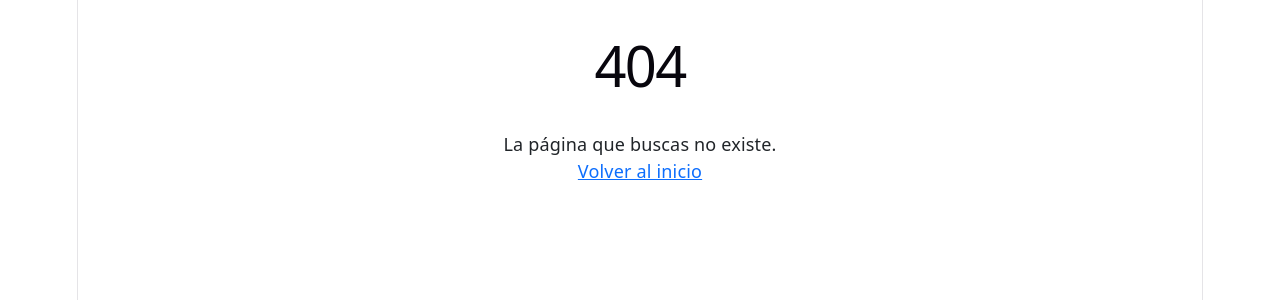
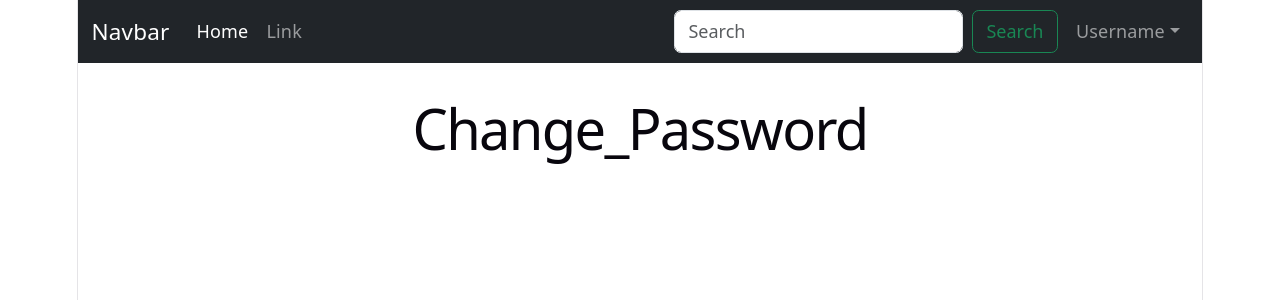
Before and after one commit to Jacl1292/login-reactvite-jwtextend, a React (Vite) app: page /change-password in a window 1280 px wide. Before the commit this address had no page. Shown: the top 300 px of the page. Built offline with nearby package versions, Linux system fonts and the light colour scheme.

Commit message:
agregando navbar

```diff
--- /dev/null
+++ b/src/components/navbar.jsx
@@ -0,0 +1,44 @@
+
+function Navbar() {
+    return (
+        <nav className="navbar navbar-expand-lg navbar-dark bg-dark">
+            <div className="container-fluid">
+                <a className="navbar-brand" href="#">Navbar</a>
+                <button className="navbar-toggler" type="button" data-bs-toggle="collapse" data-bs-target="#navbarSupportedContent" aria-controls="navbarSupportedContent" aria-expanded="false" aria-label="Toggle navigation">
+                    <span className="navbar-toggler-icon"></span>
+                </button>
+                <div className="collapse navbar-collapse" id="navbarSupportedContent">
+                    <ul className="navbar-nav me-auto mb-2 mb-lg-0">
+                        <li className="nav-item">
+                            <a className="nav-link active" aria-current="page" href="#">Home</a>
+                        </li>
+                        <li className="nav-item">
+                            <a className="nav-link" href="#">Link</a>
+                        </li>
+
+                    </ul>
+                    <form className="d-flex me-2" role="search">
+                        <input className="form-control me-2" type="search" placeholder="Search" aria-label="Search" />
+                        <button className="btn btn-outline-success" type="submit">Search</button>
+                    </form>
+                    <ul className="navbar-nav mb-2 mb-lg-0">
+
+                        <li className="nav-item dropdown">
+                            <a className="nav-link dropdown-toggle" href="#" role="button" data-bs-toggle="dropdown" aria-expanded="false">
+                                Username
+                            </a>
+                            <ul className="dropdown-menu">
+                                <li><a className="dropdown-item" href="#">Action</a></li>
+                                <li><a className="dropdown-item" href="#">Another action</a></li>
+                                <li><hr className="dropdown-divider" /></li>
+                                <li><a className="dropdown-item" href="#">Something else here</a></li>
+                            </ul>
+                        </li>
+                    </ul>
+                </div>
+            </div>
+        </nav>
+    )
+}
+
+export default Navbar
--- a/src/main.jsx
+++ b/src/main.jsx
@@ -8,10 +8,12 @@
 
 import './index.css'
 import App from './App.jsx'
+import Navbar from './components/navbar.jsx'
 
 createRoot(document.getElementById('root')).render(
   <StrictMode>
     <AuthProvider>
+      <Navbar />
       <App />
     </AuthProvider>
   </StrictMode>,
--- /dev/null
+++ b/src/pages/change-password.jsx
@@ -0,0 +1,10 @@
+
+function Change_Password() {
+  return (
+    <>
+      <h1>Change_Password</h1>
+    </>
+  )
+}
+
+export default Change_Password
--- a/src/pages/home.jsx
+++ b/src/pages/home.jsx
@@ -1,4 +1,3 @@
-import { Link } from 'react-router-dom'
 
 function Home() {
   return (
--- /dev/null
+++ b/src/pages/login.jsx
@@ -0,0 +1,10 @@
+
+function Login() {
+  return (
+    <>
+      <h1>Login</h1>
+    </>
+  )
+}
+
+export default Login
--- /dev/null
+++ b/src/pages/register.jsx
@@ -0,0 +1,10 @@
+
+function Register() {
+  return (
+    <>
+      <h1>Register</h1>
+    </>
+  )
+}
+
+export default Register
```
Also changed, not shown: src/router.jsx (+15 -0 lines).
